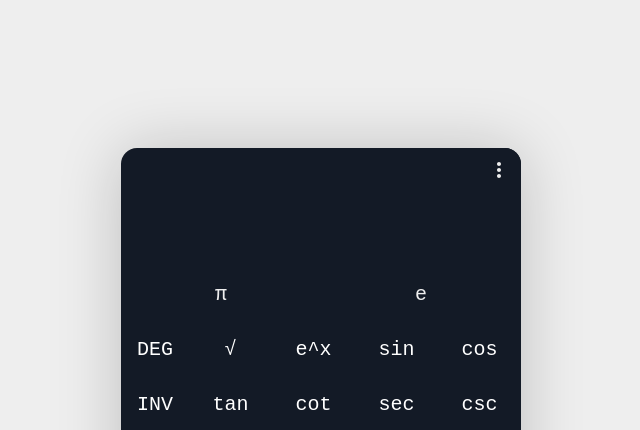
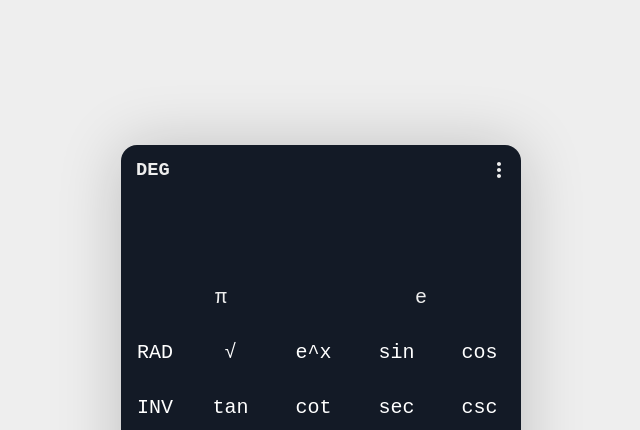
Before and after one commit to serey-roth/calculator, a React (Create React App) app: page / in a window 1280 px wide. Shown: the top 430 px of the page, without its empty margins (319-959 px from the left). Built offline with nearby package versions, Linux system fonts and the light colour scheme.

Commit message:
add label for current angle unit

```diff
--- a/src/App.js
+++ b/src/App.js
@@ -8,8 +8,8 @@ import { useCalculator } from './modules/logic';
 const digits = Array.from(Array(9), (_, d) => d + 1);
 
 function App() {
-	const unaryOps = ['√', 'e^x', 'sin', 'cos', 'tan', 'cot', 'sec', 'csc'];
-	const unaryOpsInv = ['x^2', 'ln', 'asin', 'acos', 'atan', 'acot', 'asec', 'acsc'];
+	const fn = ['√', 'e^x', 'sin', 'cos', 'tan', 'cot', 'sec', 'csc'];
+	const fnInv = ['x^2', 'ln', 'asin', 'acos', 'atan', 'acot', 'asec', 'acsc'];
 	const menuOptions = ['None', 'History'];
 
 	const {
@@ -57,10 +57,13 @@ function App() {
 				onClickHistoryItem={(e) => handleClickHistoryItem(e)}
 				onClickClearHistory={handleClearHistory}
 				/>
-				<LongMenu
-				id="menu"
-				options={menuOptions}
-				onClickHistoryPanel={() => toggleHistoryPanel()}/>
+				<div className="top">
+					<h3>{state.isDegree ? 'DEG' : 'RAD'}</h3>
+					<LongMenu
+					id="menu"
+					options={menuOptions}
+					onClickHistoryPanel={() => toggleHistoryPanel()}/>
+				</div>
 				<div className="display">
 					<p>{state.forDisplay || ""}</p>
 					{state.result ?  <p>({state.result})</p> : ""}
@@ -72,18 +75,18 @@ function App() {
 					</div>
 					<div className="drawer">
 					   <div className="switchButtons">
-							<button onClick={handleToggleDegree}>{state.isDegree ? 'DEG' :
-							 'RAD'}</button>
+							<button onClick={handleToggleDegree}>{state.isDegree ? 'RAD' :
+							 'DEG'}</button>
 							<button onClick={handleToggleInverted}>INV</button>
 					   </div>
 					   <div className="invertible">
 						{state.isInverted ?
-							unaryOpsInv.map(e =>
+							fnInv.map(e =>
 								<button
 								key={e}
 								onClick={() => handleAddFunction(e)}>{e}</button>
 								) :
-							unaryOps.map(e =>
+							fn.map(e =>
 								<button
 								key={e}
 								onClick={() => handleAddFunction(e)}>{e}</button>
--- a/src/index.css
+++ b/src/index.css
@@ -110,8 +110,20 @@ button:hover {
   align-self: flex-end;
 }
 
+.top {
+  display: flex;
+  flex-direction: row;
+  width: 100%;
+  height: 50px;
+  align-items: center;
+}
+
+.top h3 {
+  flex-grow: 2;
+  padding-left: 15px;
+}
+
 #menu {
-  align-self: flex-end;
   background: inherit;
 }
 
--- a/src/modules/logic.js
+++ b/src/modules/logic.js
@@ -2,15 +2,15 @@ import { useReducer } from "react";
 
 const math = require('mathjs');
 
-const numbers = ['1', '2', '3', '4',
+const numbers = ['0', '1', '2', '3', '4',
 '5', '6', '7', '8', '9', 'exp1', 'π'];
 const binaryOps = ['+', '-', '*', '/', '^', '%'];
-const unaryFns = ['sqrt', 'exp', 'asin', 'acos', 'atan', 'acot', 'asec', 'acsc',
+const func = ['sqrt', 'exp', 'asin', 'acos', 'atan', 'acot', 'asec', 'acsc',
 'sin', 'cos', 'tan', 'cot', 'sec', 'csc', 'ln'];
 const invAngleFn = ['asin', 'acos', 'atan', 'acot', 'asec', 'acsc'];
 
-const rxDel = new RegExp(`(${unaryFns.join('|')})$`, 'i');
-const rxAdd = unaryFns.map(fn =>
+const rxDel = new RegExp(`(${func.join('|')})$`, 'i');
+const rxAdd = func.map(fn =>
     new RegExp(`${fn}\\(\\d+\\.*\\d*(.\\d+\\.*\\d*)*\\)`, 'i'));
 
 console.log(math.evaluate('0002 + 00002 + sin(0002)'))
@@ -380,7 +380,7 @@ function renderFunctions(isDegree, currentExpr) {
     if (!fnExist) {
         return currentExpr;
     } else {
-        let fn = unaryFns[ind];
+        let fn = func[ind];
         currentExpr = currentExpr.replace(
             new RegExp(`${fn}\\(\\d+\\.*\\d*(.\\d+\\.*\\d*)*\\)`, 'i'), function(a) {
                 if (fn === 'exp' || fn === 'sqrt') {
```
